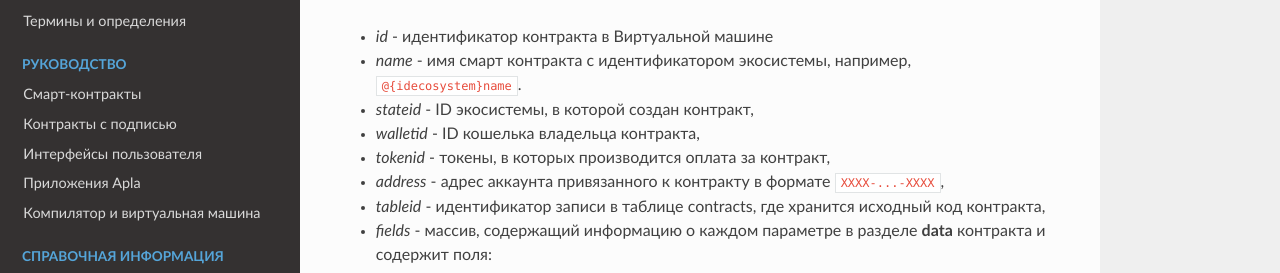
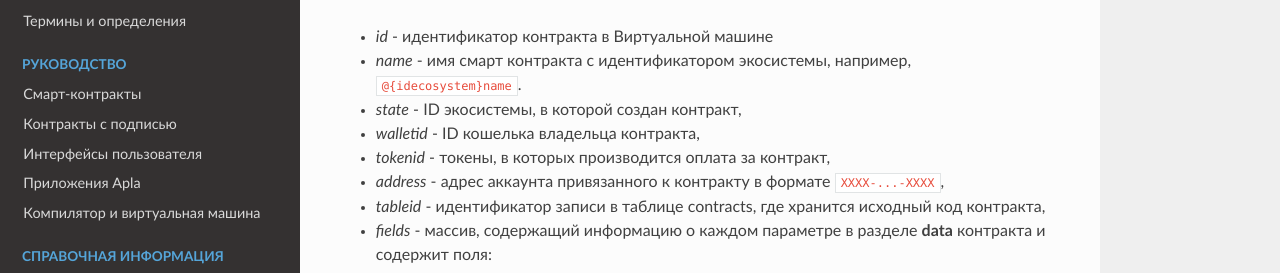
Before and after one commit to AplaProject/apla-docs-ru, a Sphinx documentation site: the page built from source/reference/api2.rst, in a window 1280 px wide and 900 px high, scrolled down 24432 px. Shown: the part 158-431 px from the top of the window. Built offline with Sphinx 7.4.7 and the Read the Docs theme 2.0.0, drawn with Linux system fonts in a browser that asks for light colours.

Commit message:
Update api2.rst

```diff
--- a/source/reference/api2.rst
+++ b/source/reference/api2.rst
@@ -1149,7 +1149,7 @@ contract/{name}
 
 * *id* - идентификатор контракта в Виртуальной машине
 * *name* - имя смарт контракта с идентификатором экосистемы, например, ``@{idecosystem}name``.
-* *stateid* - ID экосистемы, в которой создан контракт,
+* *state* - ID экосистемы, в которой создан контракт,
 * *walletid* - ID кошелька владельца контракта,
 * *tokenid* - токены, в которых производится оплата за контракт,
 * *address* - адрес аккаунта привязанного к контракту в формате ``XXXX-...-XXXX``,
```
